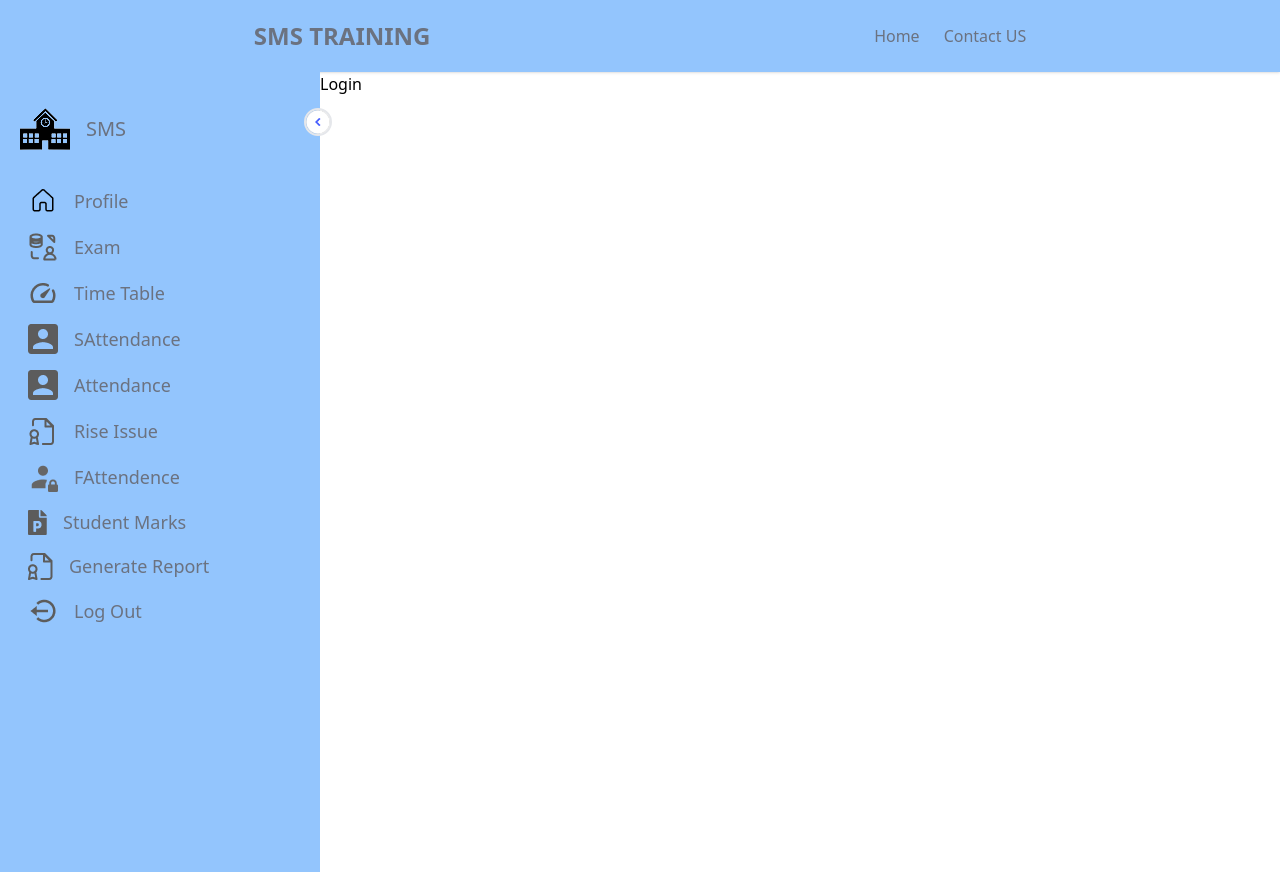
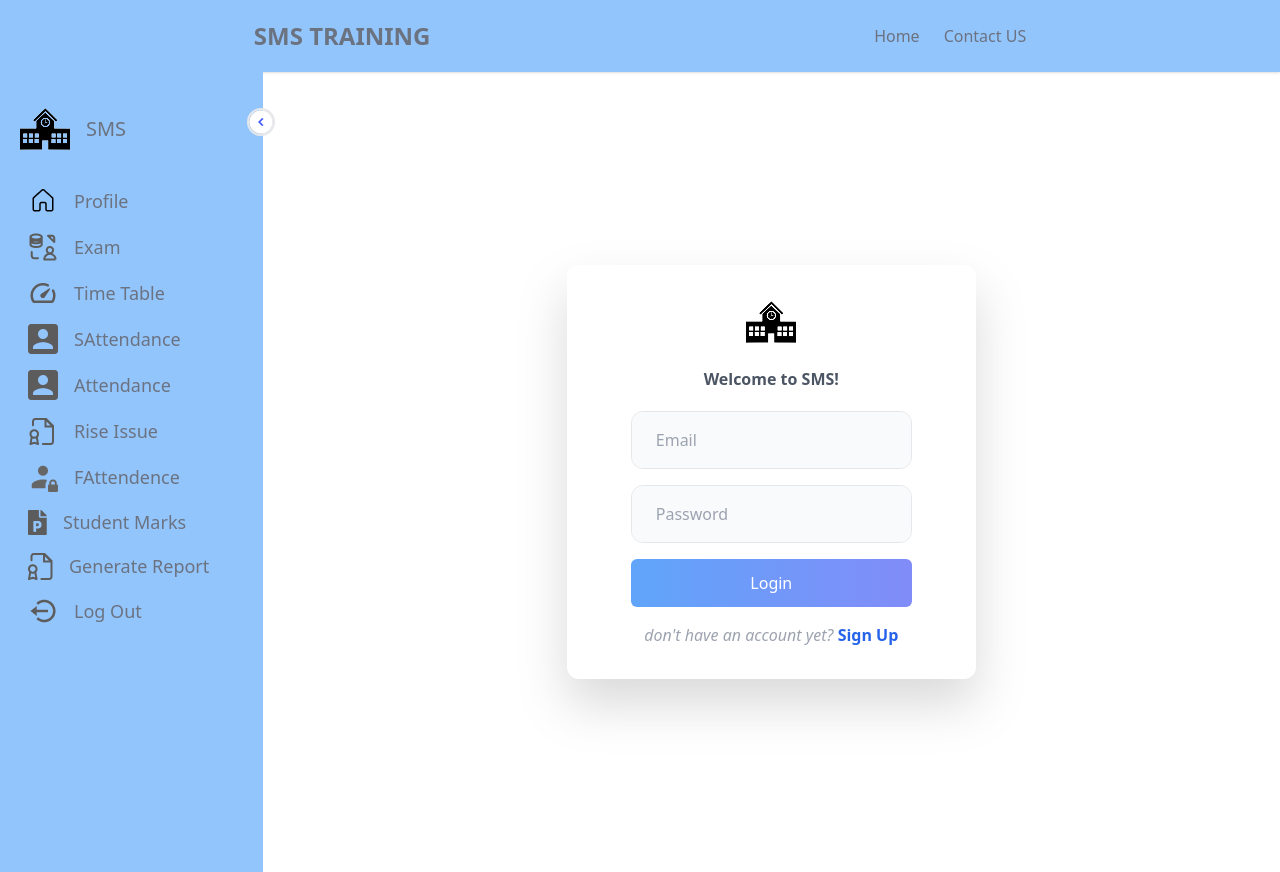
Before and after one commit to incubation-center/Electron-DesktopApp---Group7, a React (Vite) app: page /login in a window 1280 px wide. Built offline with nearby package versions, Linux system fonts and the light colour scheme.

Commit message:
login page

```diff
--- a/src/Components/Table.tsx
+++ b/src/Components/Table.tsx
@@ -58,14 +58,15 @@ function Table({ data }: { data: Data }) {
   const [sortKey, setSortKey] = useState<SortKeys>("last_name");
   const [sortOrder, setSortOrder] = useState<SortOrder>("ascn");
 
-  const headers: { key: SortKeys; label: string }[] = [
-    { key: "id", label: "ID" },
-    { key: "first_name", label: "First name" },
-    { key: "last_name", label: "Last name" },
-    { key: "email", label: "Email" },
-    { key: "gender", label: "Gender" },
-    { key: "ip_address", label: "IP address" },
-  ];
+  // const headers: { key: SortKeys; label: string }[] = [
+  //   { key: "id", label: "ID" },
+  //   { key: "first_name", label: "First name" },
+  //   { key: "last_name", label: "Last name" },
+  //   { key: "email", label: "Email" },
+  //   { key: "gender", label: "Gender" },
+  //   { key: "ip_address", label: "IP address" },
+  // ];
+
   const sortedData = useCallback(
     () => sortData({ tableData: data, sortKey, reverse: sortOrder === "desc" }),
     [data, sortKey, sortOrder]
--- a/src/Pages/Login.tsx
+++ b/src/Pages/Login.tsx
@@ -1,8 +1,27 @@
+import Button from '@/Components/Button'
 import React from 'react'
 
 const Login = () => {
   return (
-    <div>Login</div>
+    <div className='flex items-center justify-center w-screen'>
+      <div className='bg-white rounded-xl drop-shadow-2xl text-gray-600 p-8 px-16'>
+        <div className='grid justify-items-center space-y-3'>
+          <img src="src\assets\sms.png"/>
+          <h1 className='font-bold py-2'>Welcome to SMS!</h1>
+          <form className='flex flex-col space-y-4'>
+            <div className='flex border rounded-xl relative'>
+              <input type="email" name='email' placeholder='Email' className='w-full py-4 px-6 border rounded-xl bg-slate-50 focus:outline-none border-none'/>
+            </div>
+            <div className='flex border rounded-xl relative'>
+              <input type="password" name='password' placeholder='Password' className='w-full py-4 px-6 border rounded-xl bg-slate-50 focus:outline-none border-none'/>
+            </div>
+            <Button className='w-full bg-gradient-to-r from-blue-400 to-indigo-400 rounded-md py-3 text-gray-50-text-lg text-white button'>Login</Button>
+            <p className='text-center text-gray-400 italic'>don't have an account yet? {" "} <a href="/signup" className='text-blue-600 not-italic font-bold'>Sign Up</a></p>
+          </form>
+        </div>
+      </div>
+    </div>
+
   )
 }
 
--- a/src/Pages/Student/Exam.tsx
+++ b/src/Pages/Student/Exam.tsx
@@ -3,16 +3,16 @@ import React from 'react'
 import data from "../data.json"
 
 function Exam() {
-  // const headers: { key: SortKeys; label: string }[] = [
-  //   { key: "id", label: "ID" },
-  //   { key: "first_name", label: "First name" },
-  //   { key: "last_name", label: "Last name" },
-  //   { key: "email", label: "Email" },
-  //   { key: "gender", label: "Gender" },
-  //   { key: "ip_address", label: "IP address" },
-  // ];
+  const headers: { key: SortKeys; label: string }[] = [
+    { key: "id", label: "ID" },
+    { key: "first_name", label: "First name" },
+    { key: "last_name", label: "Last name" },
+    { key: "email", label: "Email" },
+    // { key: "gender", label: "Gender" },
+
+  ];
   return (
-    <div>Exam page!!!!
+    <div>Exam page!!!! Exam Sub Marks Result
       <Table data={data} />
     </div>
   )
--- a/src/Pages/Student/Riseissue.tsx
+++ b/src/Pages/Student/Riseissue.tsx
@@ -2,8 +2,8 @@ import Button from "@/Components/Button";
 
 const Riseissue = () => {
   return (
-    <div className="flex items-center justify-center w-screen ">
-      <div className="bg-white rounded-xl shadow-lg text-gray-600">
+    <div className="flex items-center justify-center w-screen">
+      <div className="bg-white rounded-xl shadow-lg text-gray-600 p-8">
         <form action="" className="flex flex-col space-y-4">
           <div>
             <label htmlFor="" className="text-lg font-bold">
--- a/src/Pages/Student/Sattandance.tsx
+++ b/src/Pages/Student/Sattandance.tsx
@@ -2,7 +2,7 @@
 
 const Sattandance = () => {
   return (
-    <div>S attandance for student view !!!</div>
+    <div>S attandance for student view !!! Sub Total Present Absent Precentage</div>
   )
 }
 
```
Also changed, not shown: src/assets/styles/index.css (line endings or trailing spaces).
